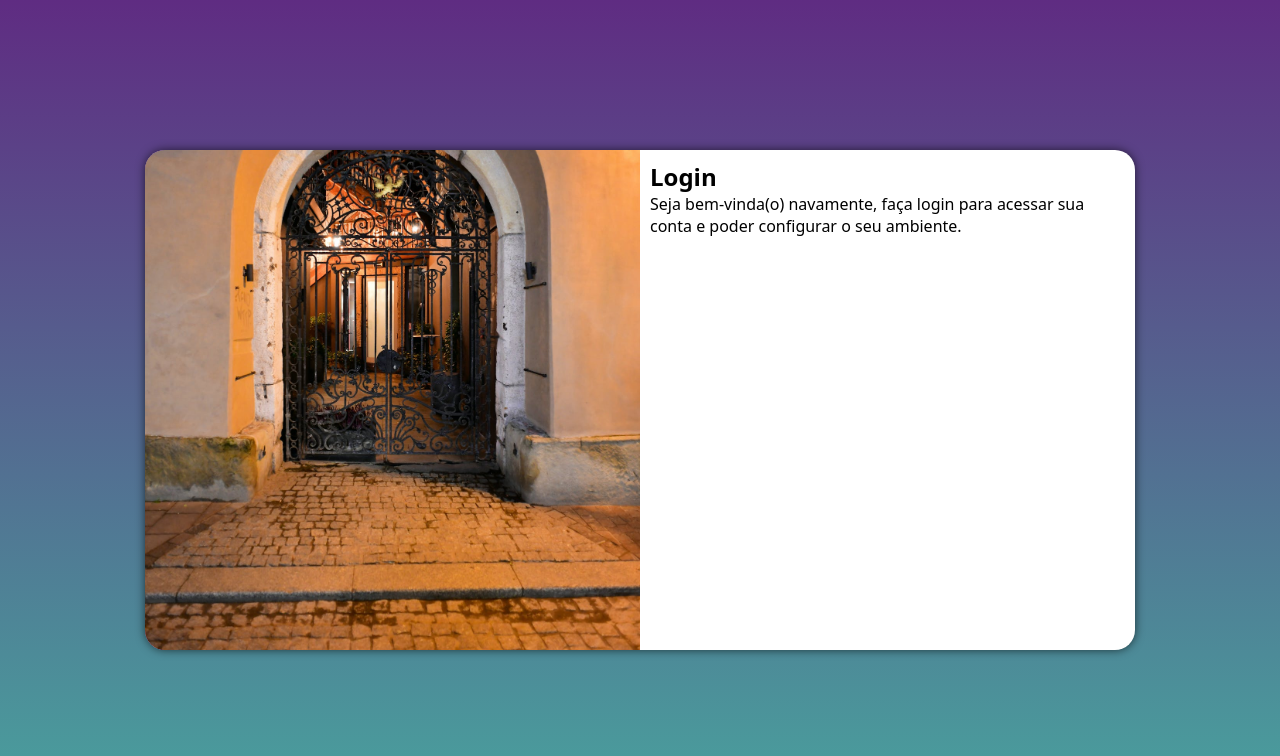
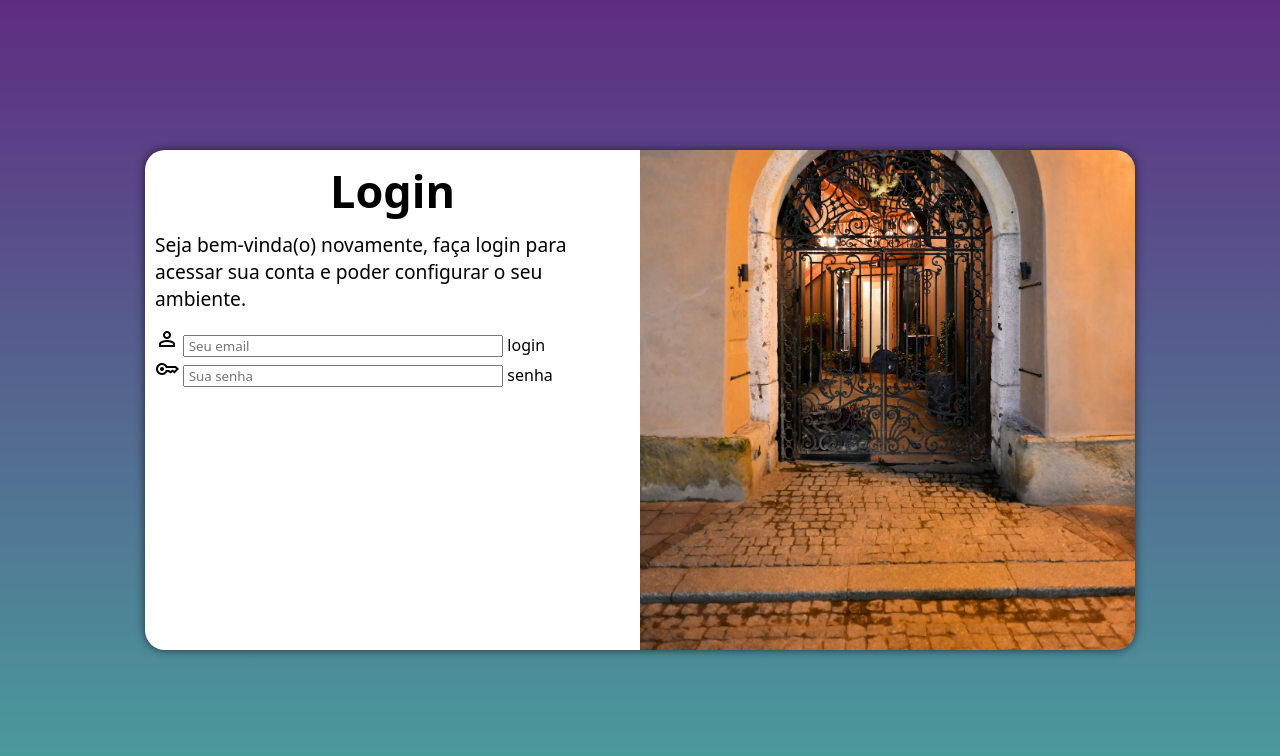
Before and after one commit to jibgs/projeto-login, a plain HTML site: page index.html in a window 1280 px wide. Drawn offline with nearby package versions, Linux system fonts and the light colour scheme.

Commit message:
formulário atualizado

```diff
--- a/estilos/media-query.css
+++ b/estilos/media-query.css
@@ -17,6 +17,12 @@
         float: right;
         width: 65%;
     }
+    body > main > section#login > div#form > h1 {
+        font-size: 35px;
+    }
+    body > main > section#login > div#form > p {
+        font-size: 1.1em;
+    }
 }
 
 @media screen and (min-width: 993px) {
@@ -28,14 +34,20 @@
         width: 990px;
     }
     section#login > div#img {
-        float: left;
+        float: right;
         width: 50%;
         height: 100%;
         background-position: left bottom;
     }
     section#login > div#form {
-        float: right;
+        float: left;
         width: 50%;
 
     }
+    body > main > section#login > div#form > h1 {
+        font-size: 45px;
+    }
+    body > main > section#login > div#form > p {
+        font-size: 1.2em;
+    }
 }
--- a/estilos/style.css
+++ b/estilos/style.css
@@ -18,6 +18,10 @@ body, html {
     background-color: #5f2c82;
     height: 100vh;
     width: 100vw;
+}
+
+body input {
+    width: 25vw;
 }
 
 main {
@@ -53,3 +57,14 @@ section#login > div#form {
     display: block;
     padding: 10px;
 }
+
+body > main > section#login > div#form > h1 {
+    text-align: center;
+    margin-bottom: 10px;
+
+}
+
+body > main > section#login > div#form > p {
+    font-size: .8em;
+    margin-bottom: 15px;
+}
--- a/index.html
+++ b/index.html
@@ -6,6 +6,7 @@
     <title>Login:</title>
     <link rel="stylesheet" href="estilos/style.css">
     <link rel="stylesheet" href="estilos/media-query.css">
+    <link rel="stylesheet" href="https://fonts.googleapis.com/css2?family=Material+Symbols+Outlined:opsz,wght,FILL,GRAD@20..48,100..700,0..1,-50..200" />
 </head>
 <body>
     <main>
@@ -14,9 +15,18 @@
             </div>
             <div id="form">
                 <h1>Login</h1>
-                <p>Seja bem-vinda(o) navamente, faça login para acessar sua conta e poder configurar o seu ambiente.</p>
+                <p>Seja bem-vinda(o) novamente, faça login para acessar sua conta e poder configurar o seu ambiente.</p>
                 <form action="login.php" method="post">
-
+                    <div class="campo">
+                        <span class="material-symbols-outlined">person</span>
+                        <input type="email" name="login" id="ilogin" placeholder=" Seu email">
+                        <label for="ilogin">login</label>
+                    </div>
+                    <div class="campo">
+                        <span class="material-symbols-outlined">key</span>
+                        <input type="password" name="senha" id="isenha" placeholder=" Sua senha">
+                        <label for="isenha">senha</label>
+                    </div>
                 </form>
             </div>
         </section>
```
